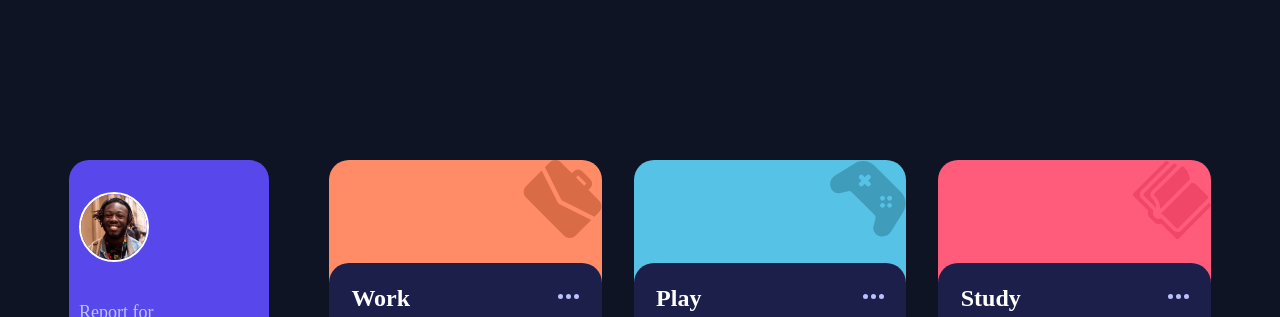
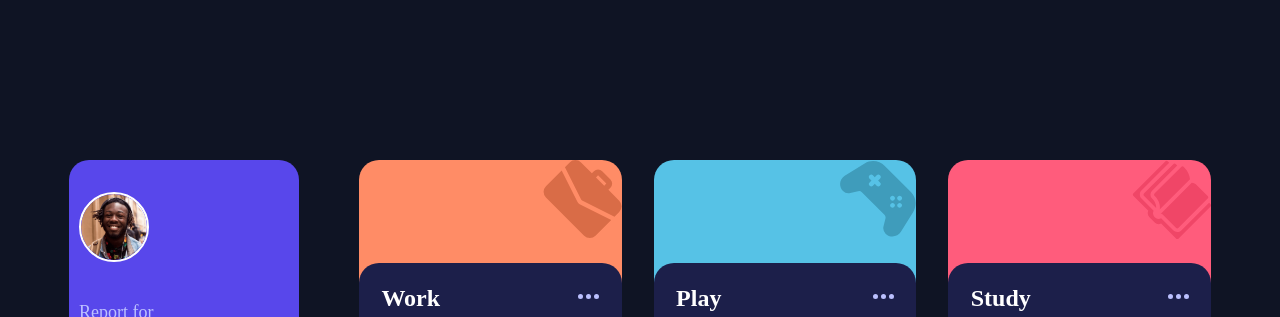
Before and after one commit to Bilsyp/time-tracking-dashboard-main2, a plain HTML site: page index.html in a window 1280 px wide. Shown: the top 317 px of the page. Drawn offline with Linux system fonts and the light colour scheme; a web font is replaced by a local one.

Commit message:
a little change

```diff
--- a/index.css
+++ b/index.css
@@ -160,7 +160,7 @@ body {
 @media (min-width: 976px) {
   .container {
     max-width: 1440px;
-    grid-template-columns: 200px 2fr;
+    grid-template-columns: 230px 2fr;
   }
   .main-card {
 
```
